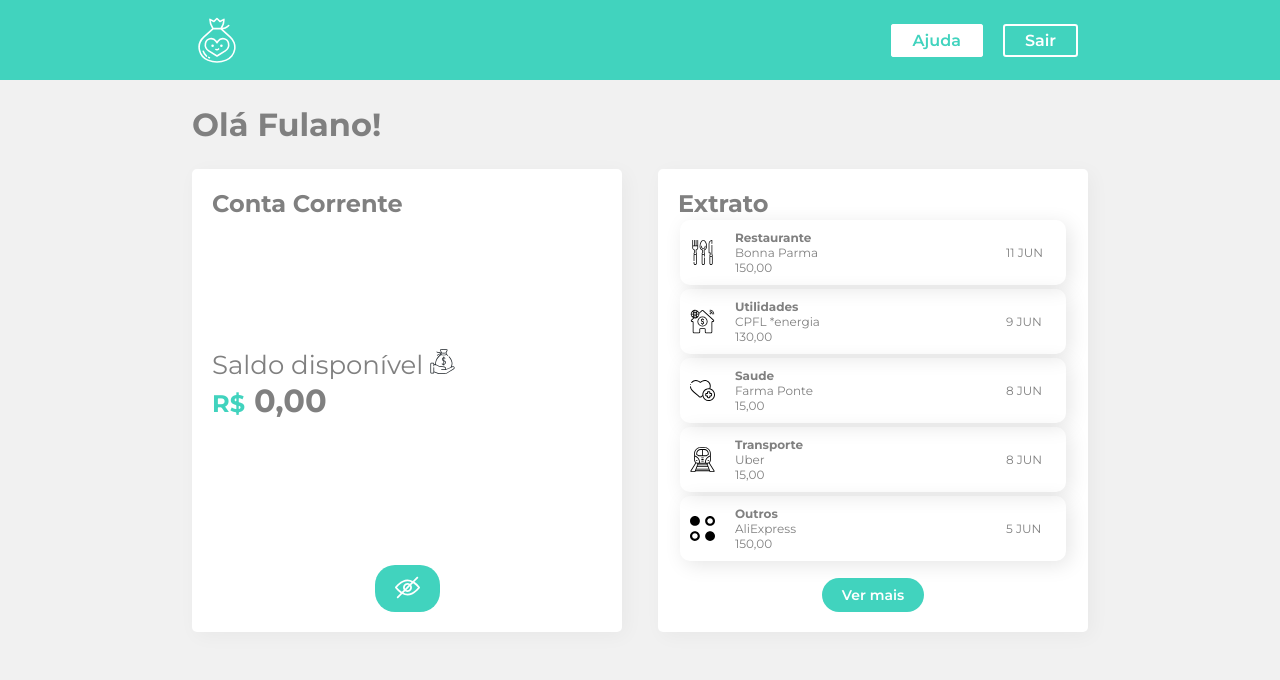
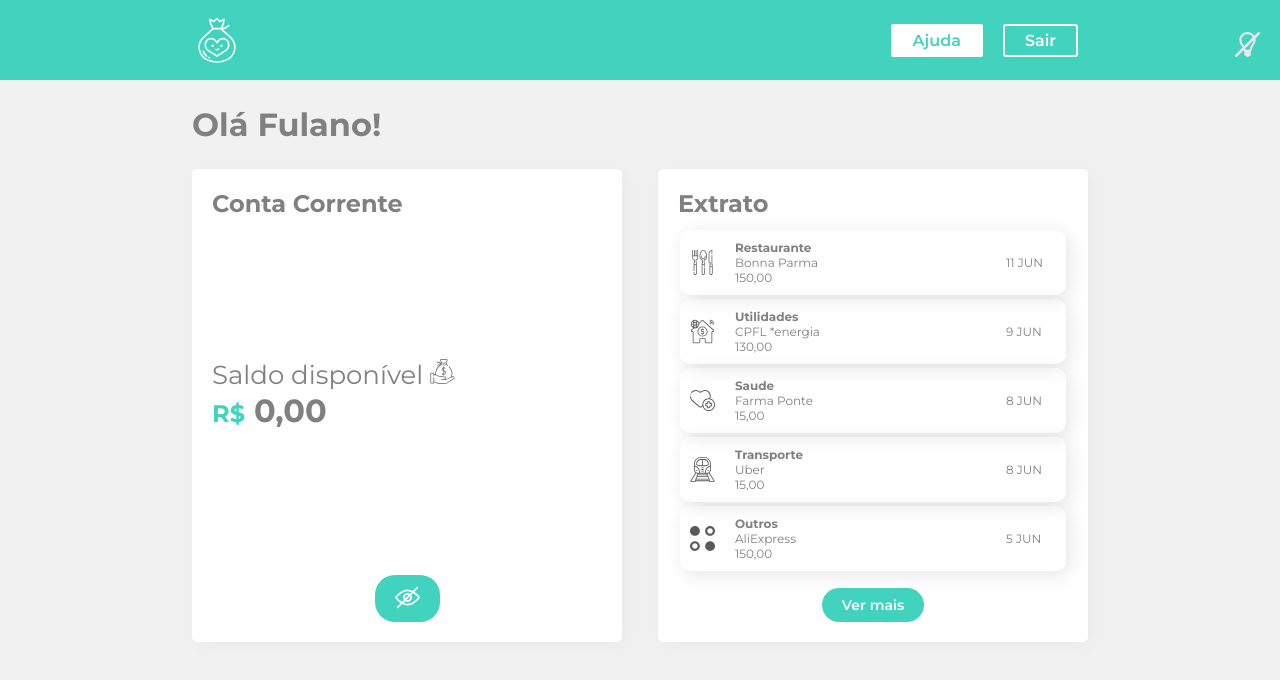
Before and after one commit to lucassmaniotto/React-Cursos, a React (Create React App) app in the folder Cursos-ReactJS/styled-components/: page / in a window 1280 px wide. Shown: the top 680 px of the page. Built offline with nearby package versions, Linux system fonts and the light colour scheme.

Commit message:
feat: adicionando tema escuro com ThemeProvider

```diff
--- a/Cursos-ReactJS/styled-components/src/App.js
+++ b/Cursos-ReactJS/styled-components/src/App.js
@@ -1,16 +1,30 @@
-import React from "react";
+import React, { useState } from "react";
+import { ThemeProvider } from "styled-components";
+import { lightTheme, darkTheme } from "./Components/UI/themes";
 
 import Nav from "./Components/Nav";
 import Container from "./Components/Container";
 import { GlobalStyle } from "./Components/GlobalStyle";
+import { BtnTheme } from "./Components/UI";
+import SwitchTheme from "./Components/SwitchTheme";
 
 function App() {
+
+  const [theme, setTheme] = useState(true);
+
+  const toggleTheme = () => {
+    setTheme((theme) => !theme);
+  };
+
   return (
-    <>
+    <ThemeProvider theme={theme ? lightTheme : darkTheme}>
       <GlobalStyle />
+      <BtnTheme onClick={toggleTheme}>
+        <SwitchTheme theme={theme}/>
+      </BtnTheme>
       <Nav />
       <Container />
-    </>
+    </ThemeProvider>
   );
 }
 
--- a/Cursos-ReactJS/styled-components/src/Components/Account/index.jsx
+++ b/Cursos-ReactJS/styled-components/src/Components/Account/index.jsx
@@ -5,7 +5,7 @@ import privado from "../../assets/images/privado.svg";
 import olho_icone from "../../assets/images/olho.svg";
 import dinheiro from "../../assets/images/dinheiro.svg";
 
-import { Icon, Box, Button, Detail, Balance } from "../../Components/UI";
+import { Icon, Box, Button, Detail, Balance, IconTheme } from "../../Components/UI";
 
 const IconMargin = styled(Icon)`
   margin-top: 2px;
@@ -24,7 +24,7 @@ const Account = ({ children }) => {
       <div style={{ fontSize: "26px", padding: "20px 0" }}>
         Saldo disponível{" "}
         <span>
-          <Icon src={dinheiro} alt="Ícone Saldo" />
+          <IconTheme src={dinheiro} alt="Ícone Saldo" />
         </span>
         {toggleState ? (
           <Balance>
@@ -32,8 +32,7 @@ const Account = ({ children }) => {
           </Balance>
         ) : null}
       </div>
-
-      <Button className="btn" onClick={toggleHandler}>
+      <Button onClick={toggleHandler}>
         <IconMargin
           src={toggleState ? privado : olho_icone}
           alt="Privacidade do Saldo"
--- a/Cursos-ReactJS/styled-components/src/Components/Container/index.jsx
+++ b/Cursos-ReactJS/styled-components/src/Components/Container/index.jsx
@@ -1,13 +1,12 @@
 import React from "react";
 import styled from "styled-components";
-import { lightBackground } from "../UI/variables";
 
 import Title from "../Title";
 import Account from "../Account";
 import Statement from "../Statement";
 
 const Container = styled.div`
-  background-color: ${lightBackground};
+  background-color: ${({ theme }) => theme.body};
   min-height: 90vh;
   padding: 0px 15vw;
 `
@@ -16,6 +15,7 @@ const Content = styled.section`
   display: flex;
   flex-direction: row;
   justify-content: space-between;
+  color: ${({ theme }) => theme.text};
 
   @media (max-width: 800px) {
     flex-direction: column;
--- a/Cursos-ReactJS/styled-components/src/Components/GlobalStyle.js
+++ b/Cursos-ReactJS/styled-components/src/Components/GlobalStyle.js
@@ -7,6 +7,5 @@ export const GlobalStyle = createGlobalStyle`
         margin: 0;
         padding: 0;
         text-decoration: none;
-    color: grey;
     }
 `;
--- a/Cursos-ReactJS/styled-components/src/Components/IconFilter.js
+++ b/Cursos-ReactJS/styled-components/src/Components/IconFilter.js
@@ -4,15 +4,15 @@ import IconUtilities from "../assets/images/utilidades.svg";
 import IconHealth from "../assets/images/saude.svg";
 import IconTransport from "../assets/images/transporte.svg";
 import IconOthers from "../assets/images/outros.svg";
-import { Icon } from "../Components/UI";
+import { IconTheme } from "../Components/UI";
 
 export default (type) => {
     const Icons = {
-        Restaurante: <Icon src={IconRestaurant} alt="Restaurante" />,
-        Utilidades: <Icon src={IconUtilities} alt="Utilidades" />,
-        Saude: <Icon src={IconHealth} alt="Saude" />,
-        Transporte: <Icon src={IconTransport} alt="Transporte" />,
-        default: <Icon src={IconOthers} alt="Outros" />,
+        Restaurante: <IconTheme src={IconRestaurant} alt="Restaurante" />,
+        Utilidades: <IconTheme src={IconUtilities} alt="Utilidades" />,
+        Saude: <IconTheme src={IconHealth} alt="Saude" />,
+        Transporte: <IconTheme src={IconTransport} alt="Transporte" />,
+        default: <IconTheme src={IconOthers} alt="Outros" />,
     };
     return Icons[type] || Icons.default;
 };
--- /dev/null
+++ b/Cursos-ReactJS/styled-components/src/Components/SwitchTheme/index.jsx
@@ -0,0 +1,9 @@
+import React from "react";
+import ThemeOn from "../../assets/images/themeOn.svg";
+import ThemeOff from "../../assets/images/themeOff.svg";
+import { Icon } from "../UI";
+
+const light = <Icon src={ThemeOn} alt="Tema Claro" />;
+const dark = <Icon src={ThemeOff} alt="Tema Escuro" />;
+
+export default ({ theme }) => (theme ? dark : light);
--- a/Cursos-ReactJS/styled-components/src/Components/Title/index.jsx
+++ b/Cursos-ReactJS/styled-components/src/Components/Title/index.jsx
@@ -1,7 +1,7 @@
 import styled from "styled-components";
 
 const Title = styled.h1`
-  color: grey;
+  color: ${({ theme }) => theme.text};
   padding: 25px 0;
 `
 
--- a/Cursos-ReactJS/styled-components/src/Components/UI/index.js
+++ b/Cursos-ReactJS/styled-components/src/Components/UI/index.js
@@ -6,15 +6,23 @@ export const Icon = styled.img`
     width: 25px;
 `
 
+export const IconTheme = styled(Icon)`
+    filter: ${({theme}) => theme.filter};
+`
+
 export const Box = styled.div`
     display: flex;
     flex-direction: column;
     justify-content: space-between;
-    background-color: white;
+    background-color: ${props => props.theme.inside};
     border-radius: 5px;
     box-shadow: 4px 4px 20px 0px rgba(0, 0, 0, 0.04);
     padding: 20px;
     width: 48%;
+
+    h2 {
+        margin-bottom: 10px;
+    }
 
     @media (max-width: 800px) {
         width: 95%;
@@ -44,3 +52,12 @@ export const Balance = styled.div`
     font-weight: 700;
     font-size: 32px;
 `
+
+export const BtnTheme = styled.button`
+    position: absolute;
+    top: 4vh;
+    right: 20px;
+    border: none;
+    background-color: inherit;
+    cursor: pointer;
+`
--- /dev/null
+++ b/Cursos-ReactJS/styled-components/src/Components/UI/themes.js
@@ -0,0 +1,15 @@
+import {lightBackground, lightBackgroundText, lightContent, darkBackground, darkBackgroundText, darkContent} from './variables.js';
+
+export const lightTheme = {
+    body: lightBackground,
+    inside: lightContent,
+    text: lightBackgroundText,
+    filter: "invert(35%)",
+}
+
+export const darkTheme = {
+    body: darkBackground,
+    inside: darkContent,
+    text: darkBackgroundText,
+    filter: "invert(100%)",
+}
--- a/Cursos-ReactJS/styled-components/src/Components/UI/variables.js
+++ b/Cursos-ReactJS/styled-components/src/Components/UI/variables.js
@@ -1,3 +1,9 @@
 export const primaryColor = "#41d3be";
+
 export const lightBackground = "#f1f1f1";
 export const lightBackgroundText = "grey";
+export const lightContent = "white";
+
+export const darkBackground = "#363537";
+export const darkBackgroundText = "#FAFAFA";
+export const darkContent = "#5c5b5e";
```
